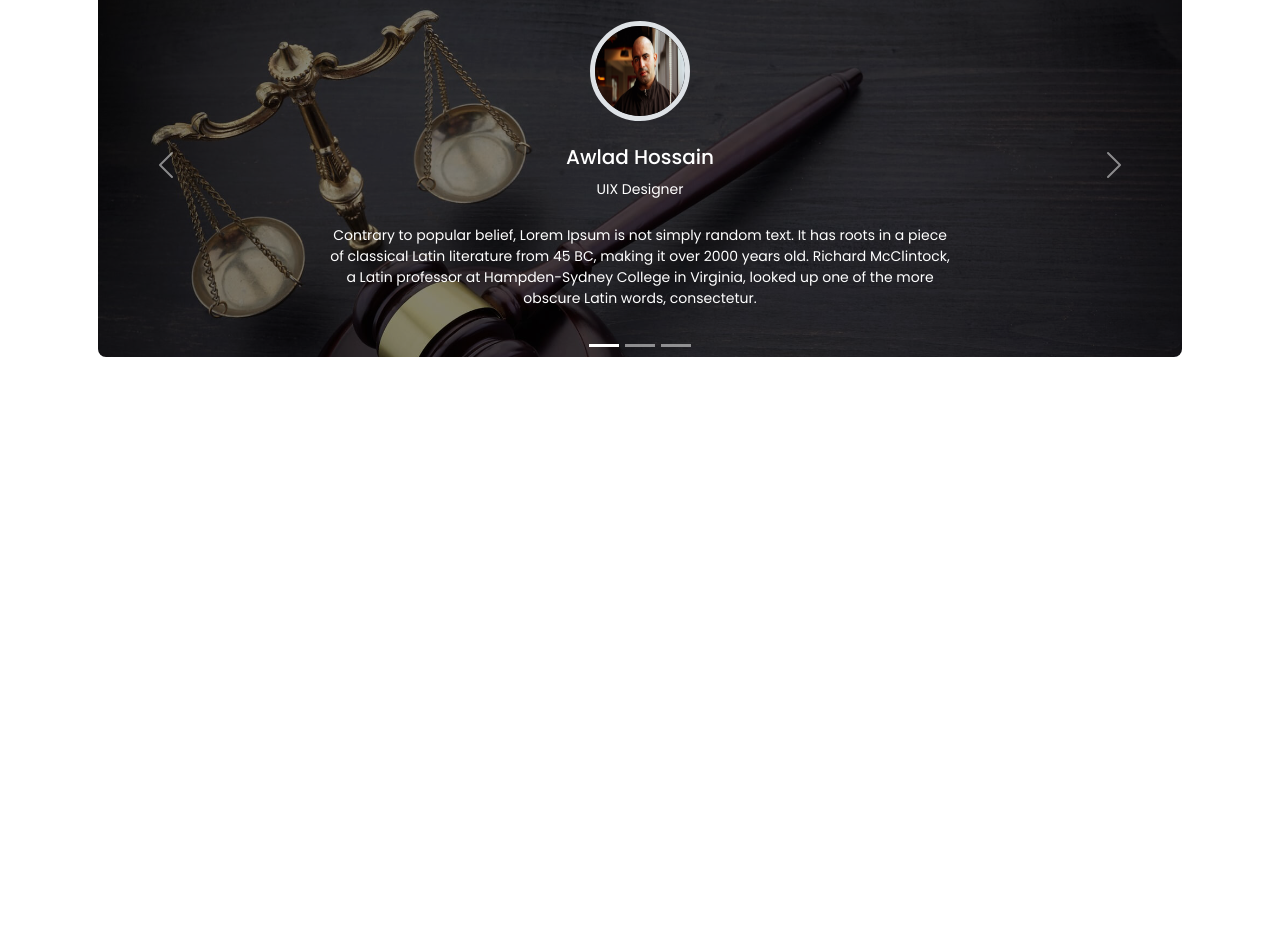
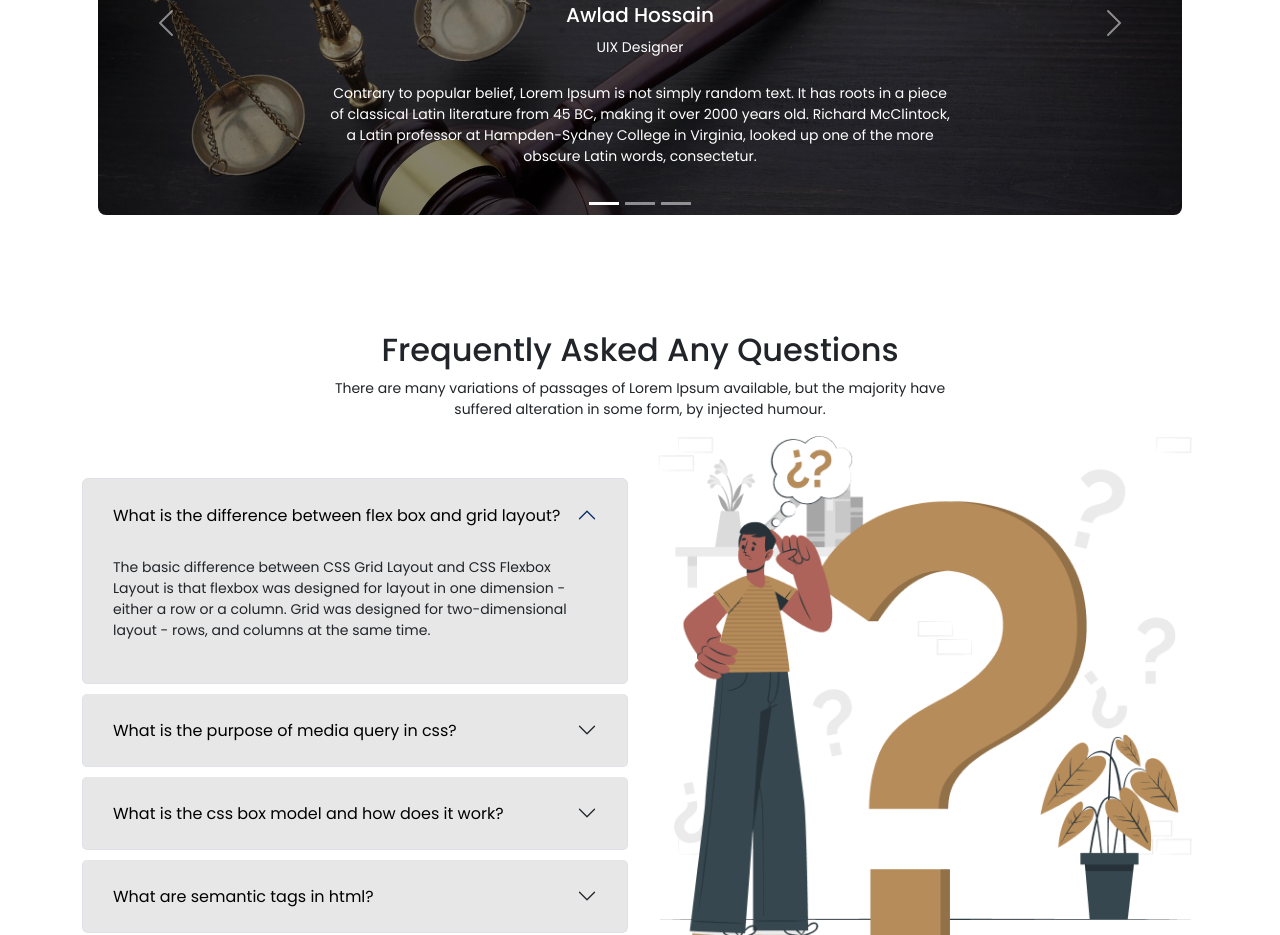
Before and after one commit to gsjoy24/legal-solution, a plain HTML site: page index.html in a window 1280 px wide. Shown: the part 1865-2800 px from the top of the page. Before the commit the page ends 2238 px from the top, so only its background shows below. Drawn offline with nearby package versions, Linux system fonts and the light colour scheme.

Commit message:
Frequently Asked section complete

```diff
--- a/index.html
+++ b/index.html
@@ -32,7 +32,7 @@
 	<body>
 		<header>
 			<div class="container">
-				<nav class="navbar navbar-expand-lg py-3">
+				<nav class="navbar navbar-expand-lg py-4">
 					<div class="container-fluid">
 						<!-- logo -->
 						<div>
@@ -88,7 +88,7 @@
 				</nav>
 
 				<!-- banner -->
-				<div class="banner text-center text-white d-flex justify-content-center align-items-center">
+				<div class="banner text-center text-white d-flex justify-content-center align-items-center rounded-4">
 					<div class="banner-wrapper px-5">
 						<h1 class="header-title">We Provide Effective Legal Solutions</h1>
 						<p>
@@ -329,6 +329,148 @@
 				</div>
 			</div>
 		</section>
+
+		<!-- ! faqs sections -->
+		<section>
+			<div class="container">
+				<!-- section info -->
+				<div class="section-info">
+					<h2>Frequently Asked Any Questions</h2>
+					<p>
+						There are many variations of passages of Lorem Ipsum available, but the majority have suffered alteration in
+						some form, by injected humour.
+					</p>
+				</div>
+
+				<div class="row row-cols-1 row-cols-lg-2 d-flex justify-content-center align-items-center">
+					<div class="accordion order-1 order-lg-0" id="accordionExample">
+						<!-- first -->
+						<div class="accordion-item">
+							<h2 class="accordion-header" id="headingOne">
+								<button
+									class="accordion-button"
+									type="button"
+									data-bs-toggle="collapse"
+									data-bs-target="#collapseOne"
+									aria-expanded="true"
+									aria-controls="collapseOne"
+								>
+									What is the difference between flex box and grid layout?
+								</button>
+							</h2>
+							<div
+								id="collapseOne"
+								class="accordion-collapse collapse show"
+								aria-labelledby="headingOne"
+								data-bs-parent="#accordionExample"
+							>
+								<div class="accordion-body">
+									<p>
+										The basic difference between CSS Grid Layout and CSS Flexbox Layout is that flexbox was designed for
+										layout in one dimension - either a row or a column. Grid was designed for two-dimensional layout -
+										rows, and columns at the same time.
+									</p>
+								</div>
+							</div>
+						</div>
+
+						<!-- second -->
+						<div class="accordion-item">
+							<h2 class="accordion-header" id="headingTwo">
+								<button
+									class="accordion-button collapsed"
+									type="button"
+									data-bs-toggle="collapse"
+									data-bs-target="#collapseTwo"
+									aria-expanded="false"
+									aria-controls="collapseTwo"
+								>
+									What is the purpose of media query in css?
+								</button>
+							</h2>
+							<div
+								id="collapseTwo"
+								class="accordion-collapse collapse"
+								aria-labelledby="headingTwo"
+								data-bs-parent="#accordionExample"
+							>
+								<div class="accordion-body">
+									<p>
+										Media queries allow you to apply CSS styles depending on a device's general type (such as print vs.
+										screen) or other characteristics such as screen resolution or browser viewport width.
+									</p>
+								</div>
+							</div>
+						</div>
+
+						<!-- third -->
+						<div class="accordion-item">
+							<h2 class="accordion-header" id="headingThree">
+								<button
+									class="accordion-button collapsed"
+									type="button"
+									data-bs-toggle="collapse"
+									data-bs-target="#collapseThree"
+									aria-expanded="false"
+									aria-controls="collapseThree"
+								>
+									What is the css box model and how does it work?
+								</button>
+							</h2>
+							<div
+								id="collapseThree"
+								class="accordion-collapse collapse"
+								aria-labelledby="headingThree"
+								data-bs-parent="#accordionExample"
+							>
+								<div class="accordion-body">
+									<p>
+										The CSS box model is essentially a box that wraps around every HTML element. It consists of:
+										margins, borders, padding, and the actual content.The box model allows us to add a border around
+										elements, and to define space between elements.
+									</p>
+								</div>
+							</div>
+						</div>
+
+						<!-- fourth -->
+						<div class="accordion-item">
+							<h2 class="accordion-header" id="headingFour">
+								<button
+									class="accordion-button collapsed"
+									type="button"
+									data-bs-toggle="collapse"
+									data-bs-target="#collapseFour"
+									aria-expanded="false"
+									aria-controls="collapseFour"
+								>
+									What are semantic tags in html?
+								</button>
+							</h2>
+							<div
+								id="collapseFour"
+								class="accordion-collapse collapse"
+								aria-labelledby="headingFour"
+								data-bs-parent="#accordionExample"
+							>
+								<div class="accordion-body">
+									<p>
+										Semantic HTML tags are tags that define the meaning of the content they contain. For example, tags
+										like &lt;header&gt;, &lt;article&gt; and &lt;footer&gt; are semantic HTML tags. They clearly
+										indicate the role of the content they contain.
+									</p>
+								</div>
+							</div>
+						</div>
+					</div>
+
+					<!-- faq img at the right side -->
+					<div class="faq-img order-0 order-lg-1">
+						<img class="img-fluid d-block m-auto mb-5 mb-lg-0" src="images/faq.png" alt="faq" />
+					</div>
+				</div>
+			</div>
+		</section>
 		<!--! bootstrap js cdn link -->
 		<script
 			src="https://cdn.jsdelivr.net/npm/bootstrap@5.3.0-alpha1/dist/js/bootstrap.bundle.min.js"
--- a/styles/style.css
+++ b/styles/style.css
@@ -47,7 +47,6 @@ section {
 }
 /* ! banner styles */
 .banner {
-	min-height: 80vh;
 	padding: 100px 0;
 	background-image: url('../images/Rectangle\ 6.png');
 	background-size: cover;
@@ -79,7 +78,6 @@ section {
 	background-color: rgba(0, 0, 0, 0.48);
 	background-blend-mode: overlay;
 }
-
 .client-img {
 	width: 100px;
 	height: 100px;
@@ -90,6 +88,25 @@ section {
 	margin: auto;
 	padding: 0 10px;
 }
+
+/* ! faq section  */
+.accordion-item {
+	padding: 10px;
+	margin-bottom: 10px;
+	border-radius: 5px;
+	background-color: #e7e7e7;
+}
+/* over righting bootstrap */
+.accordion-button:focus {
+	box-shadow: none;
+	border: none;
+}
+.accordion-button,
+.accordion-button:not(.collapsed) {
+	color: #000;
+	background-color: #e7e7e7;
+	box-shadow: none;
+}
 @media only screen and (max-width: 768px) {
 	.header-title {
 		font-size: 40px;
```
Also changed, not shown: images/faq.png (renamed from images/Framee.png).
